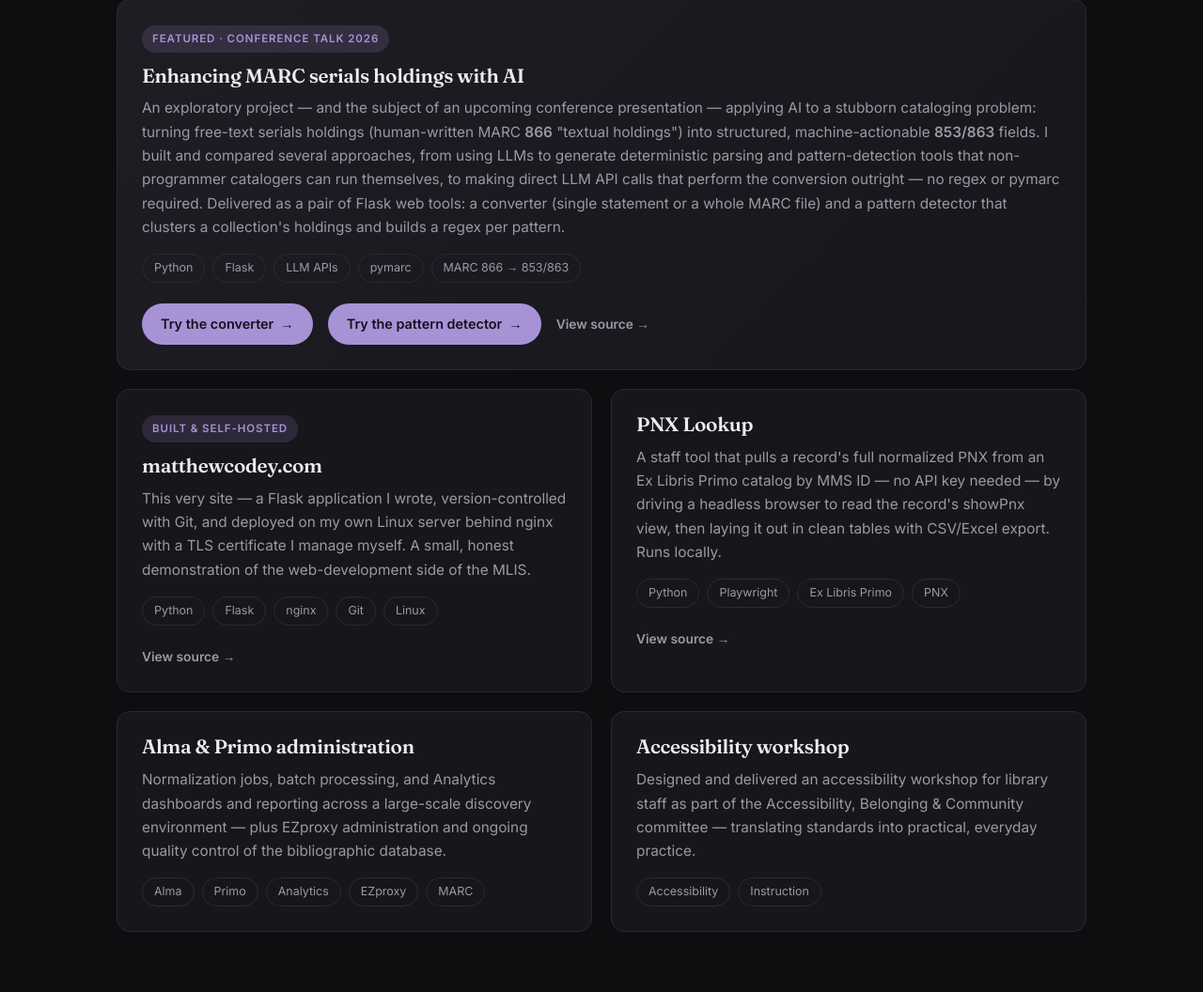
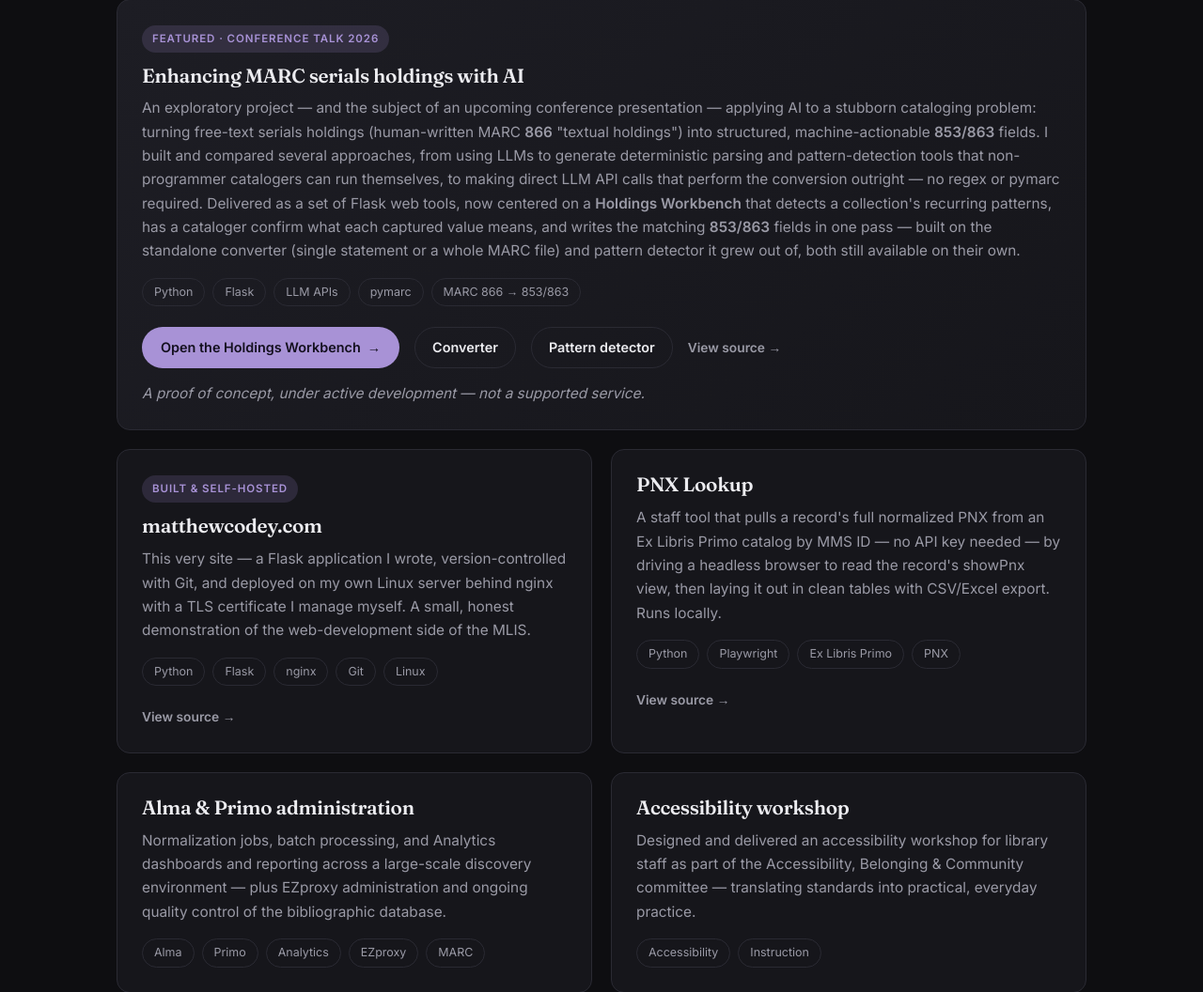
Before and after one commit to bdmcodey/mcsite, a Flask app: page /projects/ in a window 1280 px wide. Shown: the part 312-1368 px from the top of the page at 94% size. Run offline with Flask 3, Linux system fonts and the light colour scheme.

Commit message:
Projects: feature Holdings Workbench, demote converter/patterns to secondary links
Adds outline-pill style for secondary tool links and a PoC disclaimer note.

```diff
--- a/static/css/main.css
+++ b/static/css/main.css
@@ -67,6 +67,11 @@ h1.big{font-size:clamp(2.5rem,6vw,4rem);margin-bottom:22px}
 .btn-try:hover{transform:translateY(-2px);box-shadow:0 6px 18px rgba(168,146,214,.34)}
 .btn-try .arw{transition:transform .15s}
 .btn-try:hover .arw{transform:translateX(3px)}
+/* Secondary tool links — outline pills */
+.btn-try2{display:inline-flex;align-items:center;gap:7px;border:1px solid var(--line);color:var(--text);font-weight:600;font-size:.9rem;padding:9px 18px;border-radius:999px;transition:border-color .15s,color .15s}
+.btn-try2:hover{border-color:var(--accent);color:var(--accent)}
+/* "Proof of concept" disclaimer under the tool links */
+.poc-note{color:var(--muted);font-size:.82rem;font-style:italic;margin-top:14px}
 /* Secondary "view source" — quiet text link that stands apart from the buttons */
 .src-link{color:var(--muted);font-weight:600;font-size:.86rem;transition:color .15s}
 .src-link:hover{color:var(--accent);text-decoration:underline}
--- a/templates/projects.html
+++ b/templates/projects.html
@@ -11,13 +11,15 @@
       <div class="card feature">
         <span class="tag">Featured · conference talk 2026</span>
         <h3>Enhancing MARC serials holdings with AI</h3>
-        <p>An exploratory project — and the subject of an upcoming conference presentation — applying AI to a stubborn cataloging problem: turning free-text serials holdings (human-written MARC <strong>866</strong> "textual holdings") into structured, machine-actionable <strong>853/863</strong> fields. I built and compared several approaches, from using LLMs to generate deterministic parsing and pattern-detection tools that non-programmer catalogers can run themselves, to making direct LLM API calls that perform the conversion outright — no regex or pymarc required. Delivered as a pair of Flask web tools: a converter (single statement or a whole MARC file) and a pattern detector that clusters a collection's holdings and builds a regex per pattern.</p>
+        <p>An exploratory project — and the subject of an upcoming conference presentation — applying AI to a stubborn cataloging problem: turning free-text serials holdings (human-written MARC <strong>866</strong> "textual holdings") into structured, machine-actionable <strong>853/863</strong> fields. I built and compared several approaches, from using LLMs to generate deterministic parsing and pattern-detection tools that non-programmer catalogers can run themselves, to making direct LLM API calls that perform the conversion outright — no regex or pymarc required. Delivered as a set of Flask web tools, now centered on a <strong>Holdings Workbench</strong> that detects a collection's recurring patterns, has a cataloger confirm what each captured value means, and writes the matching <strong>853/863</strong> fields in one pass — built on the standalone converter (single statement or a whole MARC file) and pattern detector it grew out of, both still available on their own.</p>
         <div class="stack"><span class="chip">Python</span><span class="chip">Flask</span><span class="chip">LLM APIs</span><span class="chip">pymarc</span><span class="chip">MARC 866 → 853/863</span></div>
         <div class="card-links">
-          <a class="btn-try" href="https://tools.matthewcodey.com/converter" target="_blank" rel="noopener">Try the converter <span class="arw">&rarr;</span></a>
-          <a class="btn-try" href="https://tools.matthewcodey.com/patterns" target="_blank" rel="noopener">Try the pattern detector <span class="arw">&rarr;</span></a>
+          <a class="btn-try" href="https://tools.matthewcodey.com/workbench" target="_blank" rel="noopener">Open the Holdings Workbench <span class="arw">&rarr;</span></a>
+          <a class="btn-try2" href="https://tools.matthewcodey.com/converter" target="_blank" rel="noopener">Converter</a>
+          <a class="btn-try2" href="https://tools.matthewcodey.com/patterns" target="_blank" rel="noopener">Pattern detector</a>
           <a class="src-link" href="https://github.com/bdmcodey/marc-serials-toolkit" target="_blank" rel="noopener">View source &rarr;</a>
         </div>
+        <p class="poc-note">A proof of concept, under active development — not a supported service.</p>
       </div>
 
       <div class="card">
```
